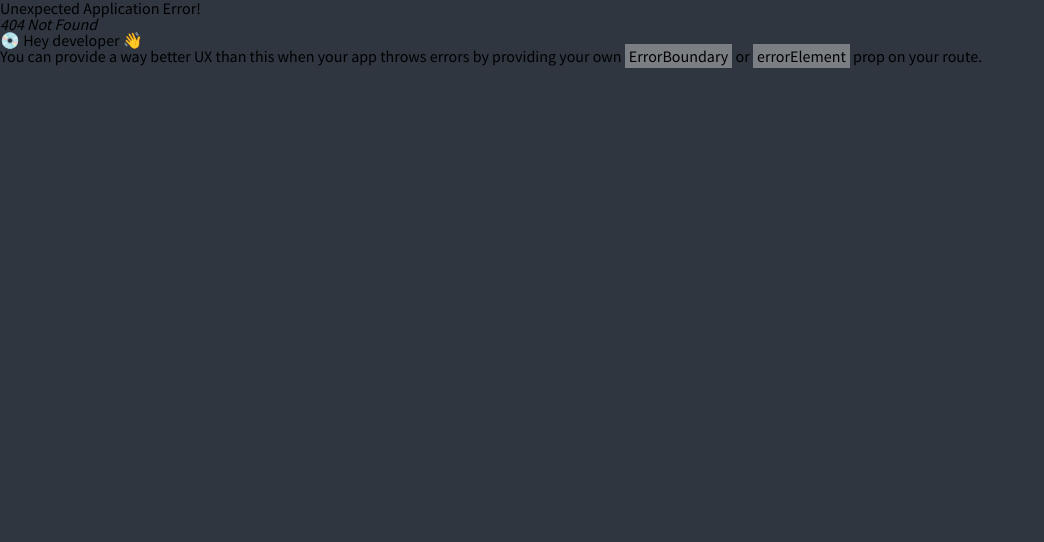
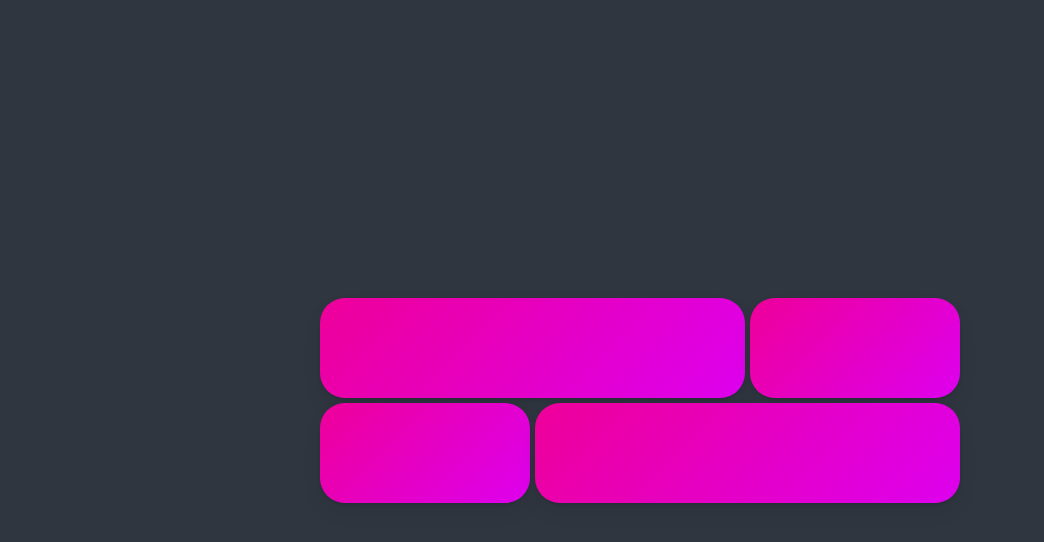
Before and after one commit to jeannjang/motion-react-ts, a React (Create React App) app: page /layout-overlay in a window 1280 px wide. Before the commit this address had no page. Shown: the top 542 px of the page, without its empty margins (0-1044 px from the left). Built offline with nearby package versions, Linux system fonts and the light colour scheme.

Commit message:
feat: Add shared layout animations with overlay transitions
- Add smooth transitions using layoutId for shared elements

```diff
--- a/src/Router.tsx
+++ b/src/Router.tsx
@@ -8,6 +8,7 @@ import AnimatePresences from "./components/AnimatePresences";
 import Slider from "./components/Slider";
 import SliderAdvanced from "./components/SliderAdvanced";
 import LayoutAnimation from "./components/LayoutAnimation";
+import LayoutOverlay from "./components/LayoutOverlay";
 
 const router = createBrowserRouter([
   {
@@ -46,6 +47,10 @@ const router = createBrowserRouter([
     path: "/layout-animation",
     element: <LayoutAnimation />,
   },
+  {
+    path: "/layout-overlay",
+    element: <LayoutOverlay />,
+  },
 ]);
 
 export default router;
--- /dev/null
+++ b/src/components/LayoutOverlay.tsx
@@ -0,0 +1,90 @@
+import styled from "styled-components";
+import { motion, AnimatePresence } from "motion/react";
+import { useState } from "react";
+
+const Wrapper = styled.div`
+  height: 100vh;
+  width: 100vw;
+  display: flex;
+  justify-content: space-around;
+  align-items: center;
+`;
+
+const Grid = styled.div`
+  display: grid;
+  grid-template-columns: repeat(3, 1fr);
+  width: 50vw;
+  gap: 5px;
+  div:nth-child(1),
+  div:last-child {
+    grid-column: span 2;
+  }
+`;
+
+const Box = styled(motion.div)`
+  height: 100px;
+  background: linear-gradient(135deg, #e09, #d0e);
+  border-radius: 25px;
+  cursor: pointer;
+  box-shadow: 0 2px 3px rgba(0, 0, 0, 0.1), 0 10px 20px rgba(0, 0, 0, 0.06);
+  &.openBox {
+    width: 200px;
+    height: 100px;
+  }
+`;
+
+const Overlay = styled(motion.div)`
+  position: absolute;
+  top: 0;
+  left: 0;
+  width: 100vw;
+  height: 100vh;
+  background: rgba(0, 0, 0, 0.5);
+  display: flex;
+  justify-content: center;
+  align-items: center;
+`;
+
+const overlayVariants = {
+  initial: {
+    opacity: 0,
+  },
+  animate: {
+    opacity: 1,
+  },
+  exit: {
+    opacity: 0,
+    transition: {
+      duration: 0.5,
+    },
+  },
+};
+
+function LayoutOverlay() {
+  const [id, setId] = useState<null | string>(null);
+
+  return (
+    <Wrapper>
+      <Grid>
+        {[1, 2, 3, 4].map((n) => (
+          <Box onClick={() => setId(n + "")} key={n} layoutId={n + ""} />
+        ))}
+      </Grid>
+      <AnimatePresence>
+        {id && (
+          <Overlay
+            onClick={() => setId(null)}
+            variants={overlayVariants}
+            initial="initial"
+            animate="animate"
+            exit="exit"
+          >
+            <Box className="openBox" layoutId={id} />
+          </Overlay>
+        )}
+      </AnimatePresence>
+    </Wrapper>
+  );
+}
+
+export default LayoutOverlay;
```
